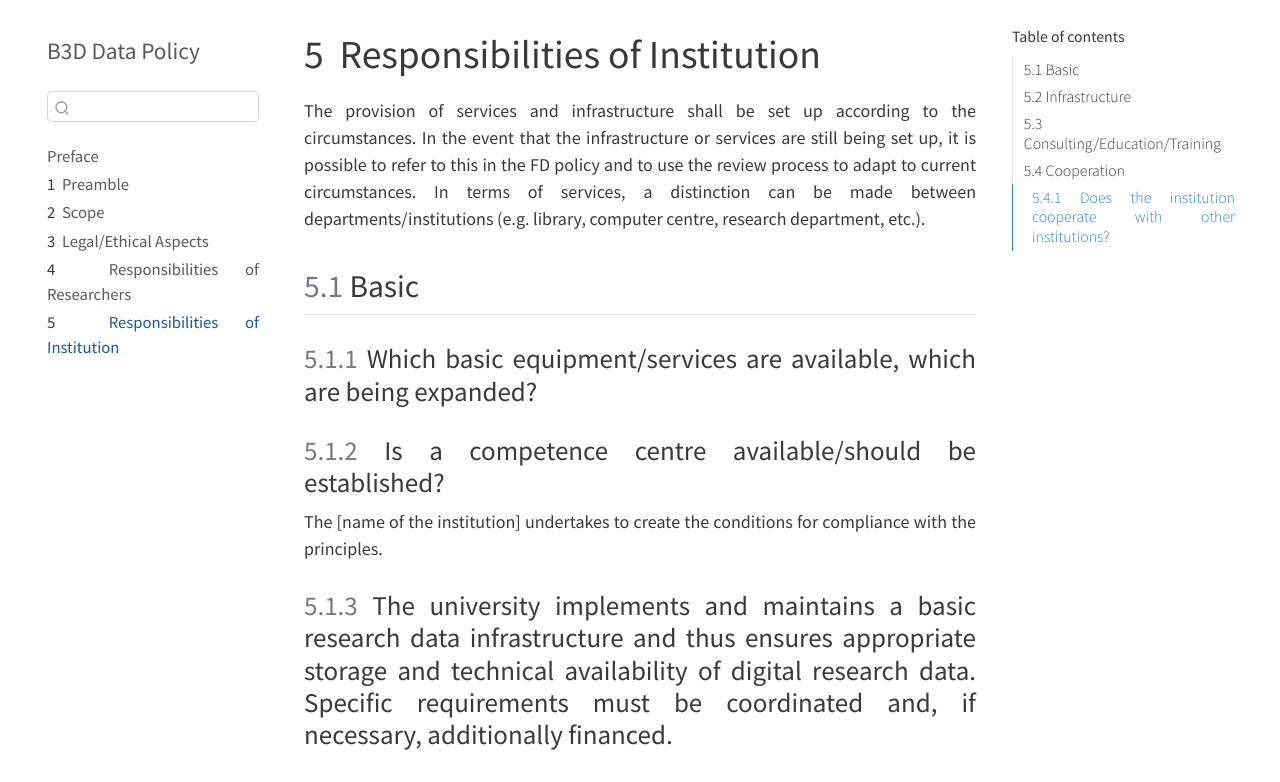
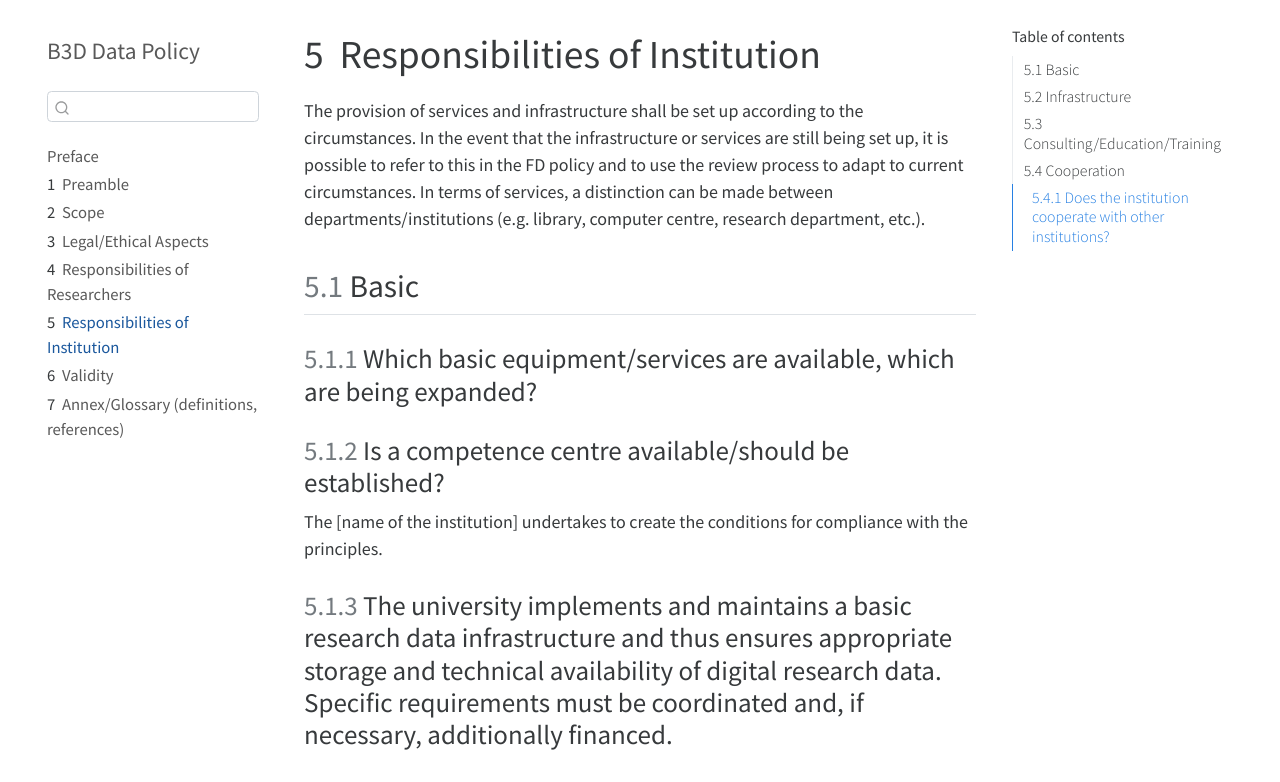
Before and after one commit to B3D-UzK/data-policy, a plain HTML site: page docs/institution.html in a window 1280 px wide. Shown: the top 782 px of the page. Drawn offline with Linux system fonts and the light colour scheme.

Commit message:
change files

```diff
--- a/docs/institution.html
+++ b/docs/institution.html
@@ -30,6 +30,7 @@ ul.task-list li input[type="checkbox"] {
 <script src="site_libs/quarto-search/fuse.min.js"></script>
 <script src="site_libs/quarto-search/quarto-search.js"></script>
 <meta name="quarto:offset" content="./">
+<link href="./validity.html" rel="next">
 <link href="./Researchers.html" rel="prev">
 <script src="site_libs/quarto-html/quarto.js"></script>
 <script src="site_libs/quarto-html/popper.min.js"></script>
@@ -61,7 +62,6 @@ ul.task-list li input[type="checkbox"] {
 }</script>
 
 
-<link rel="stylesheet" href="styles.css">
 </head>
 
 <body class="nav-sidebar floating">
@@ -121,6 +121,16 @@ ul.task-list li input[type="checkbox"] {
         <li class="sidebar-item">
   <div class="sidebar-item-container">
   <a href="./institution.html" class="sidebar-item-text sidebar-link active"><span class="chapter-number">5</span>&nbsp; <span class="chapter-title">Responsibilities of Institution</span></a>
+  </div>
+</li>
+        <li class="sidebar-item">
+  <div class="sidebar-item-container">
+  <a href="./validity.html" class="sidebar-item-text sidebar-link"><span class="chapter-number">6</span>&nbsp; <span class="chapter-title">Validity</span></a>
+  </div>
+</li>
+        <li class="sidebar-item">
+  <div class="sidebar-item-container">
+  <a href="./annex.html" class="sidebar-item-text sidebar-link"><span class="chapter-number">7</span>&nbsp; <span class="chapter-title">Annex/Glossary (definitions, references)</span></a>
   </div>
 </li>
     </ul>
@@ -332,6 +342,9 @@ window.document.addEventListener("DOMContentLoaded", function (event) {
       </a>
   </div>
   <div class="nav-page nav-page-next">
+      <a href="./validity.html" class="pagination-link">
+        <span class="nav-page-text"><span class="chapter-number">6</span>&nbsp; <span class="chapter-title">Validity</span></span> <i class="bi bi-arrow-right-short"></i>
+      </a>
   </div>
 </nav>
 </div> <!-- /content -->
```
Also changed, not shown: docs/Researchers.html (+0 -1 lines), docs/scope.html (+10 -1 lines).
